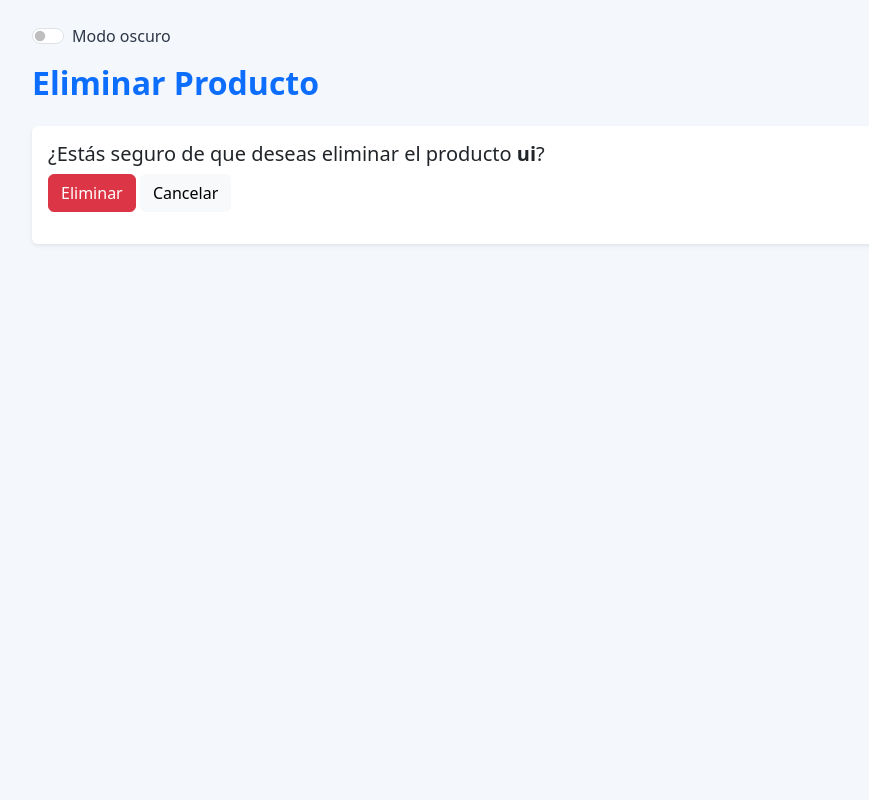
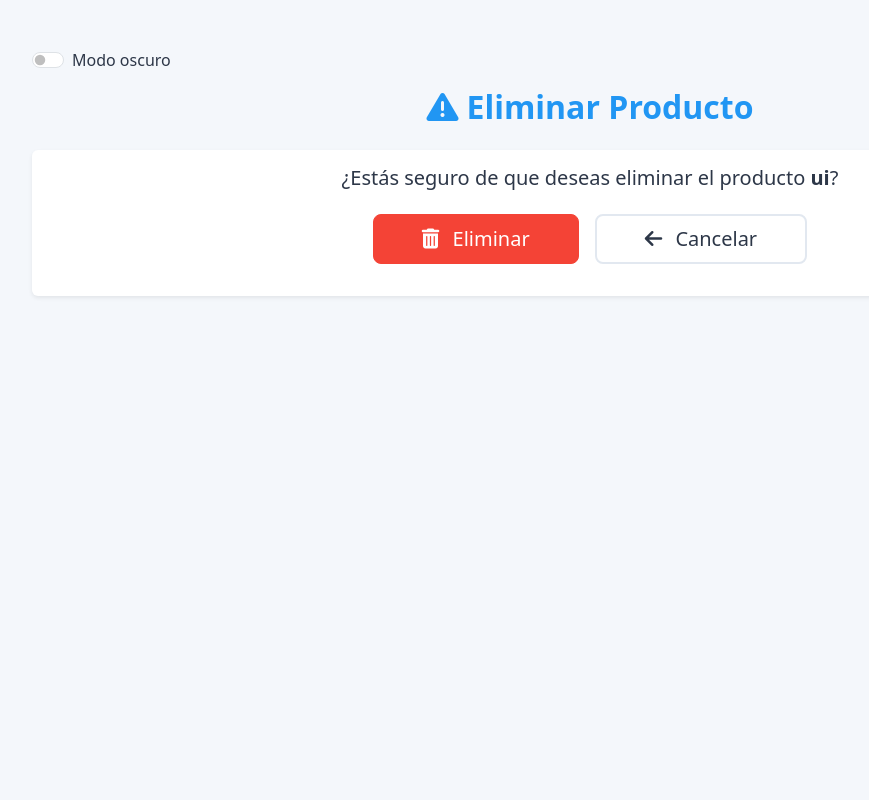
Before and after one commit to DarioRodel/ControlStock, a Django app: page /productos/26/eliminar/ in a window 1280 px wide. Shown: the whole page, without its empty margins (50-919 px from the left). Run offline with Django 5.2, Linux system fonts and the light colour scheme; a user stored in the database is signed in; data comes from the database, SQL or seed files in the repository; some libraries are stand-ins or nearby versions.

Commit message:
Modificacion css de producto delete

```diff
--- a/control/templates/stock/producto_delete.html
+++ b/control/templates/stock/producto_delete.html
@@ -3,135 +3,149 @@
 <script src="../../static/dark/js/darkmode.js" defer></script>
 
 {% block content %}
-    <div class="container py-4">
+<div class="container py-5">
+    <div class="dark-mode-toggle">
         <div class="form-check form-switch ms-auto mb-3">
             <input class="form-check-input" type="checkbox" id="darkModeToggle">
             <label class="form-check-label" for="darkModeToggle">Modo oscuro</label>
         </div>
-        <h2 class="fw-bold text-primary mb-4">Eliminar Producto</h2>
+    </div>
+
+    <h2 class="fw-bold mb-4 text-center" style="color: var(--secondary-color);">
+        <i class="fas fa-exclamation-triangle me-2"></i>Eliminar Producto
+    </h2>
+
     <div class="card border-0 shadow-sm">
         <div class="card-body">
-                <h5>¿Estás seguro de que deseas eliminar el producto <strong>{{ object.nombre }}</strong>?</h5>
+            <h5 class="text-center mb-4" style="color: var(--text-color);">
+                ¿Estás seguro de que deseas eliminar el producto <strong>{{ object.nombre }}</strong>?
+            </h5>
+
             <form method="post">
                 {% csrf_token %}
-                    <button type="submit" class="btn btn-danger">Eliminar</button>
-                    <a href="{% url 'stock:producto_list' %}" class="btn btn-light">Cancelar</a>
+                <div class="d-flex justify-content-center gap-3">
+                    <button type="submit" class="btn btn-danger btn-lg px-5 py-2"
+                            style="background-color: var(--danger-color); border-color: var(--danger-color);">
+                        <i class="fas fa-trash-alt me-2"></i> Eliminar
+                    </button>
+                    <a href="{% url 'stock:producto_list' %}"
+                       class="btn btn-lg px-5 py-2"
+                       style="background-color: var(--card-bg);
+                              border: 2px solid var(--input-border);
+                              color: var(--text-color);">
+                        <i class="fas fa-arrow-left me-2"></i> Cancelar
+                    </a>
+                </div>
             </form>
         </div>
     </div>
 </div>
-{% endblock %}
+
 <script>
-    // Dark Mode Toggle - Código Javascript para controlar el modo oscuro
-    const toggle = document.getElementById('darkModeToggle'); // Obtiene el elemento checkbox con el ID 'darkModeToggle'
-    const currentTheme = localStorage.getItem('theme'); // Intenta obtener el tema guardado previamente en el almacenamiento local del navegador
+    // Dark Mode Toggle - Código Javascript para controlar el modo oscuro.
+    const toggle = document.getElementById('darkModeToggle'); // Obtiene el checkbox del modo oscuro.
+    const currentTheme = localStorage.getItem('theme'); // Revisa si hay un tema guardado en el navegador.
 
-    // Si se encontró un tema guardado y es 'dark', aplica el modo oscuro al cargar la página
+    // Si el tema guardado es "dark", activa el modo oscuro al cargar la página.
     if (currentTheme === 'dark') {
-        document.body.setAttribute('data-theme', 'dark'); // Establece el atributo 'data-theme' en el elemento 'body' para activar los estilos del tema oscuro definidos en CSS
-        toggle.checked = true; // Marca el checkbox del modo oscuro como activado
+        document.body.setAttribute('data-theme', 'dark'); // Añade un atributo al body para activar los estilos oscuros.
+        toggle.checked = true; // Marca el checkbox como activado.
     }
 
-    // Agrega un 'listener' para el evento 'change' en el checkbox del modo oscuro
+    // Escucha los cambios en el checkbox del modo oscuro.
     toggle.addEventListener('change', () => {
         if (toggle.checked) {
-            // Si el checkbox se activa (el usuario quiere modo oscuro)
-            document.body.setAttribute('data-theme', 'dark'); // Establece el atributo 'data-theme'
-            localStorage.setItem('theme', 'dark'); // Guarda la preferencia 'dark' en el almacenamiento local
+            // Si se activa, establece el tema a "dark" y lo guarda.
+            document.body.setAttribute('data-theme', 'dark');
+            localStorage.setItem('theme', 'dark');
         } else {
-            // Si el checkbox no está marcado (el usuario quiere modo claro)
-            document.body.removeAttribute('data-theme'); // Remueve el atributo 'data-theme'
-            localStorage.setItem('theme', 'light'); // Guarda 'light' en el almacenamiento local
+            // Si se desactiva, elimina el atributo y guarda el tema como "light".
+            document.body.removeAttribute('data-theme');
+            localStorage.setItem('theme', 'light');
         }
     });
 </script>
+
 <style>
-    /* Definición de variables CSS para el tema claro (por defecto) */
+    /* Definición de variables CSS (modo claro por defecto). */
     :root {
-        --primary-color: #4CAF50; /* Color primario (verde) */
-        --secondary-color: #2196F3; /* Color secundario (azul) */
-        --accent-color: #FF9800; /* Color de acento (naranja) */
-        --danger-color: #f44336; /* Color para acciones peligrosas (rojo) */
-        --background-color: #f4f7fb; /* Color de fondo general (gris claro) */
-        --card-radius: 8px; /* Radio de las esquinas de las tarjetas */
-        --shadow-color: rgba(0, 0, 0, 0.1); /* Color de la sombra (negro con baja opacidad) */
-        --card-bg: #ffffff; /* Color de fondo de las tarjetas (blanco) */
-        --text-color: #2d3748; /* Color del texto principal (gris oscuro) */
-        --card-hover: rgba(0, 0, 0, 0.03); /* Color de fondo al pasar el ratón sobre las tarjetas (gris oscuro con baja opacidad) */
-        --light-bg: #f8f9fa; /* Otro color de fondo claro */
-        --success-bg: #d1e7dd; /* Color de fondo para mensajes de éxito */
-        --warning-bg: #fff3cd; /* Color de fondo para mensajes de advertencia */
-        --danger-bg: #f8d7da; /* Color de fondo para mensajes de error */
-        --input-bg: #ffffff; /* Color de fondo de los campos de formulario */
-        --input-border: #e2e8f0; /* Color del borde de los campos de formulario */
-        --placeholder-color: #94a3b8; /* Color del texto de ejemplo en los campos */
-    }
-    /* Estilo de texto específico para el tema oscuro */
-    body[data-theme="dark"] .dark-theme-text {
-        color: white; /* Texto blanco en tema oscuro */
-    }
-    /* Estilos para el tema oscuro */
-    body[data-theme="dark"] {
-        --background-color: #121212; /* Color de fondo oscuro */
-        --card-bg: #1e1e2f; /* Color de fondo oscuro para las tarjetas */
-        --text-color: #e0e0e0; /* Color del texto claro */
-        --shadow-color: rgba(255, 255, 255, 0.05); /* Color de la sombra claro */
-        --card-hover: rgba(255, 255, 255, 0.08); /* Color de fondo claro al pasar el ratón */
-        --light-bg: #2d2d2d; /* Otro color de fondo oscuro */
-        --success-bg: #1a3a2e; /* Color de fondo oscuro para mensajes de éxito */
-        --warning-bg: #4d3d17; /* Color de fondo oscuro para mensajes de advertencia */
-        --danger-bg: #4a2527; /* Color de fondo oscuro para mensajes de error */
-        --input-bg: #2d2d2d; /* Color de fondo oscuro para los campos de formulario */
-        --input-border: #3d3d3d; /* Color del borde oscuro para los campos de formulario */
-        --placeholder-color: #a0aec0; /* Color del texto de ejemplo claro */
+        --primary-color: #4CAF50; /* Color primario (verde). */
+        --secondary-color: #2196F3; /* Color secundario (azul). */
+        --accent-color: #FF9800; /* Color de acento (naranja). */
+        --danger-color: #f44336; /* Color para acciones peligrosas (rojo). */
+        --background-color: #f4f7fb; /* Color de fondo general. */
+        --card-radius: 8px; /* Radio de las esquinas de las tarjetas. */
+        --shadow-color: rgba(0, 0, 0, 0.1); /* Color de la sombra. */
+        --card-bg: #ffffff; /* Color de fondo de las tarjetas (blanco). */
+        --text-color: #2d3748; /* Color del texto principal. */
+        --card-hover: rgba(0, 0, 0, 0.03); /* Color de fondo al pasar el ratón sobre las tarjetas. */
+        --light-bg: #f8f9fa; /* Otro color de fondo claro. */
+        --success-bg: #d1e7dd; /* Color de fondo para mensajes de éxito. */
+        --warning-bg: #fff3cd; /* Color de fondo para mensajes de advertencia. */
+        --danger-bg: #f8d7da; /* Color de fondo para mensajes de error. */
+        --input-bg: #ffffff; /* Color de fondo de los campos de formulario. */
+        --input-border: #e2e8f0; /* Color del borde de los campos de formulario. */
+        --placeholder-color: #94a3b8; /* Color del texto de ejemplo en los campos. */
+        --table-header-bg: #f8f9fa; /* Color de fondo del encabezado de las tablas. */
+        --table-border: #e9ecef; /* Color del borde de las tablas. */
     }
 
-    /* Estilos generales del body */
-    body {
-        background-color: var(--background-color); /* Usa la variable para el color de fondo */
-        color: var(--text-color); /* Usa la variable para el color del texto */
-        transition: background-color 0.3s, color 0.3s; /* Transición suave para los cambios de color */
+    /* Estilos para el modo oscuro. */
+    body[data-theme="dark"] {
+        --background-color: #121212; /* Fondo oscuro. */
+        --card-bg: #1e1e2f; /* Fondo oscuro para las tarjetas. */
+        --text-color: #e0e0e0; /* Color del texto claro. */
+        --shadow-color: rgba(255, 255, 255, 0.05); /* Color de la sombra clara. */
+        --card-hover: rgba(255, 255, 255, 0.08); /* Color de fondo claro al pasar el ratón. */
+        --light-bg: #2d2d2d; /* Otro color de fondo oscuro. */
+        --success-bg: #1a3a2e; /* Color de fondo oscuro para éxito. */
+        --warning-bg: #4d3d17; /* Color de fondo oscuro para advertencia. */
+        --danger-bg: #4a2527; /* Color de fondo oscuro para error. */
+        --input-bg: #2d2d2d; /* Color de fondo oscuro para los inputs. */
+        --input-border: #3d3d3d; /* Color del borde oscuro para los inputs. */
+        --placeholder-color: #a0aec0; /* Color del placeholder claro. */
+        --table-header-bg: #2d2d2d; /* Color de fondo oscuro para el encabezado de las tablas. */
+        --table-border: #404040; /* Color del borde oscuro para las tablas. */
     }
 
-    /* Estilos para la tarjeta contenedora */
-    .card {
-        background-color: var(--card-bg); /* Usa la variable para el color de fondo de la tarjeta */
-        border: 1px solid var(--shadow-color); /* Borde de la tarjeta con el color de la sombra */
-        box-shadow: 0 4px 6px -1px var(--shadow-color); /* Sombra de la tarjeta */
-        transition: background-color 0.3s; /* Transición suave para el cambio de color de fondo */
+    /* Estilos generales del body. */
+    body {
+        background-color: var(--background-color);
+        color: var(--text-color);
+        transition: background-color 0.3s, color 0.3s;
     }
 
-    /* Estilos para la paginación */
-    .pagination .page-item.active .page-link {
-        background-color: var(--primary-color); /* Color de fondo del enlace activo */
-        border-color: var(--primary-color); /* Color del borde del enlace activo */
+    /* Estilo de la tarjeta principal. */
+    .card {
+        background-color: var(--card-bg);
+        border: 1px solid var(--input-border);
+        box-shadow: 0 4px 6px -1px var(--shadow-color);
+        transition: background-color 0.3s;
     }
 
-    /* Estilos para las filas de la tabla al pasar el ratón */
+    /* Estilo de las filas de la tabla al pasar el ratón. */
     .table-hover tbody tr:hover {
-        --bs-table-accent-bg: var(--card-hover); /* Usa la variable para el color de fondo al pasar el ratón */
-        color: var(--text-color); /* Usa la variable para el color del texto */
+        --bs-table-accent-bg: var(--card-hover);
+        color: var(--text-color);
     }
 
-
-    /* Estilos para la cabecera de tablas sin bordes */
+    /* Estilo para la cabecera de tablas sin bordes. */
     .table-borderless thead th {
-        border-bottom: 2px solid var(--table-border) !important; /* Borde inferior más grueso y fuerza la aplicación */
+        border-bottom: 2px solid var(--table-border) !important;
     }
 
-    /* Estilos para las celdas de la tabla */
+    /* Estilos para las celdas de la tabla. */
     .table td, .table th {
-        vertical-align: middle; /* Alineación vertical al centro */
-        padding: 1rem; /* Espaciado interno */
-        background-color: var(--card-bg); /* Usa el color de fondo de la tarjeta */
+        vertical-align: middle;
+        padding: 1rem;
+        background-color: var(--card-bg);
     }
 
-
-    /* Ajustes para dispositivos móviles */
+    /* Ajustes para dispositivos móviles en tablas. */
     @media (max-width: 768px) {
-
         .table td, .table th {
-            padding: 0.75rem; /* Reduce el espaciado interno para pantallas más pequeñas */
+            padding: 0.75rem;
         }
     }
 </style>
+{% endblock %}
```
Lines whose indentation alone changed are shown as unchanged.
